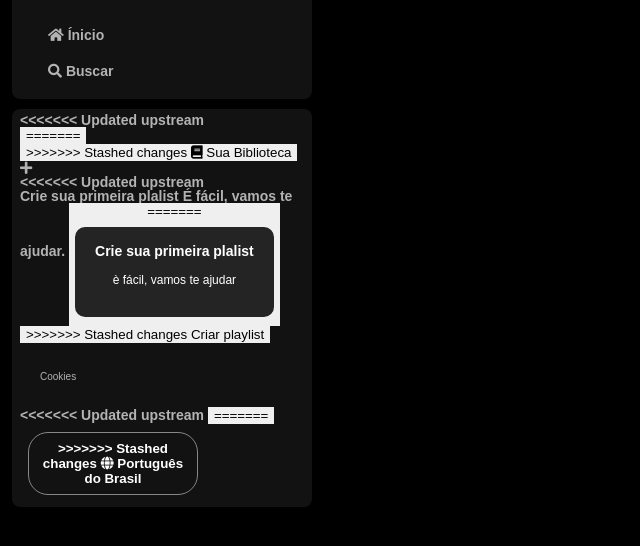
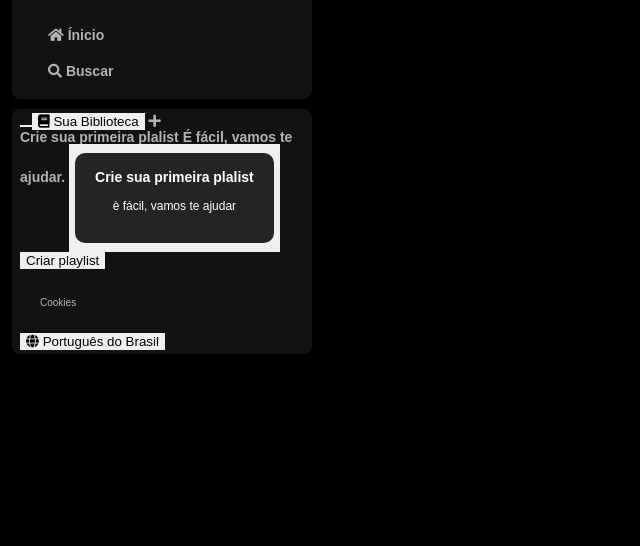
Before and after one commit to wagnerribeiro-dev/Imersao_Frontend_Alura, a plain HTML site: page index.html in a window 1280 px wide. Shown: the part 74-620 px from the top of the page, without its empty margins (0-640 px from the left). Drawn offline with Linux system fonts and the light colour scheme; files that its build step writes are made by us from their sources.

Commit message:
atualização

```diff
--- a/index.html
+++ b/index.html
@@ -42,32 +42,26 @@
         </nav>
 
         <div class="library">
-<<<<<<< Updated upstream
             <div class="library_content">
                 <button class="library_botton">
-=======
             <div class="library__content">
                 <button class="library__botton">
->>>>>>> Stashed changes
                 <span class="fa fas fa-book"></span>
                 <span>Sua Biblioteca</span>
                 </button>
                 <span class="fa fa-plus"></span>
             </div>
-<<<<<<< Updated upstream
             <section class="section_playlist">
                 <div class="section_playlist_content">
                     <span class="text title">Crie sua primeira plalist</span>
                     <span class="text subtitle">É fácil, vamos te ajudar.</span>
                     <button class="section_playlist_botton">
-=======
 
             <section class="section-playlist">
                 <div class="section-playlist__content">
                     <span class="text title">Crie sua primeira plalist</span><!--Aqui Temos duas CLasses Na Mesma Tag, o mais comum ate três Clasess-->
                     <span class="text subtitle">è fácil, vamos te ajudar</span>
                     <button class="section-playlist__botton">
->>>>>>> Stashed changes
                         <span>Criar playlist</span>
                     </button>
                 </div>
@@ -76,11 +70,8 @@
                 <a href="">Cookies</a>
             </div>
             <div class="languages">
-<<<<<<< Updated upstream
                 <button class="languages_button">
-=======
-                <button class="languages__button">
->>>>>>> Stashed changes
+
                     <span class="fa fa-globe"></span>
                     <span> Português do Brasil</span>
                 </button>
```
